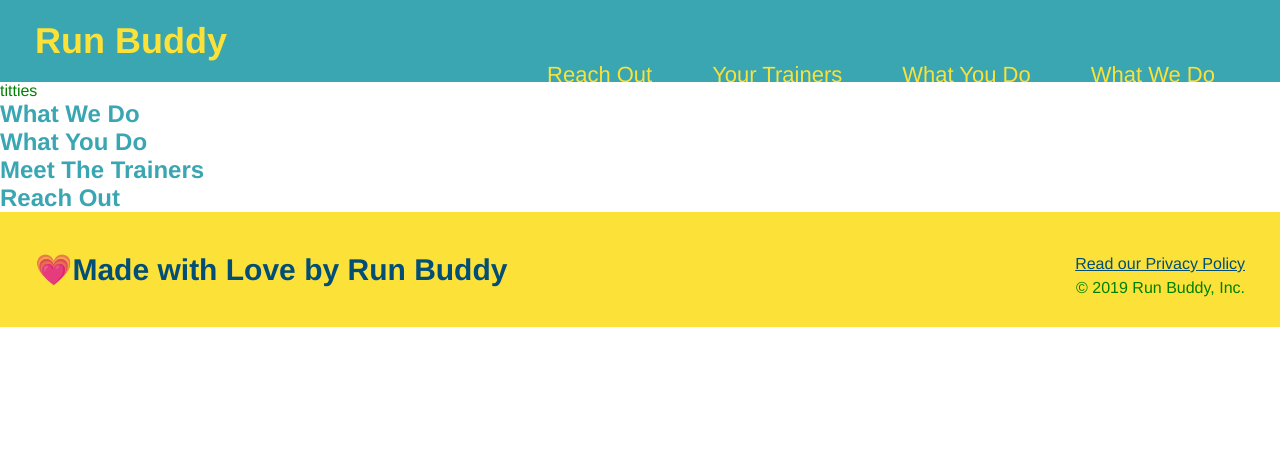
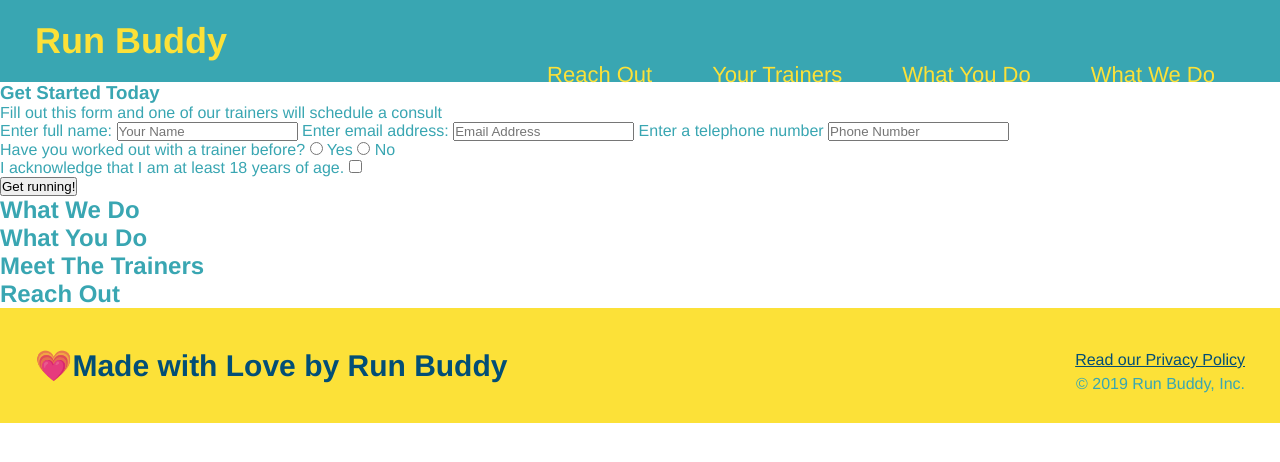
Before and after one commit to StephenWDickey/Run-Buddy, a plain HTML site: page index.html in a window 1280 px wide. Drawn offline with Linux system fonts and the light colour scheme.

Commit message:
added labels/inputs for sign-up form

```diff
--- a/assets/css/style.css
+++ b/assets/css/style.css
@@ -39,9 +39,6 @@ header nav ul li a {
 
 
 /* Section 1 styling */
-body div {
-    color: green;
-}
 
 
 
--- a/index.html
+++ b/index.html
@@ -31,7 +31,32 @@
 
     <!-- Section 1 with sign up box-->
     <body>
-        <div>titties</div>
+        <div>
+            <h3>Get Started Today</h3>
+            <p>Fill out this form and one of our trainers will schedule a consult</p>
+        <form>
+            <label for="name">Enter full name:</label>
+            <input type="text" placeholder="Your Name" name="name" id="name" />
+            <label for="email">Enter email address:</label>
+            <input type="email" placeholder="Email Address" name="email" id="email" />
+            <label for="phone">Enter a telephone number</label>
+            <input type="tel" placeholder="Phone Number" name="phone" id="phone" />
+            <p>
+                Have you worked out with a trainer before?
+                <input type="radio" name="trainer-confirm" id="trainer-yes" />
+                <label for="trainer-yes">Yes</label>
+                <input type="radio" name="trainer-confirm" id="trianer-no" />
+                <label for="trainer-no">No</label>
+            </p>
+            <p>
+                <label for="checkbox">
+                    I acknowledge that I am at least 18 years of age.
+                </label>
+                <input type="checkbox" name="age-confirm" id="checkbox" />
+            </p>
+            <button type="submit">Get running!</button>
+        </form>
+        </div>
     </body>
 
     <!-- Section 2 with What We Do-->
```
